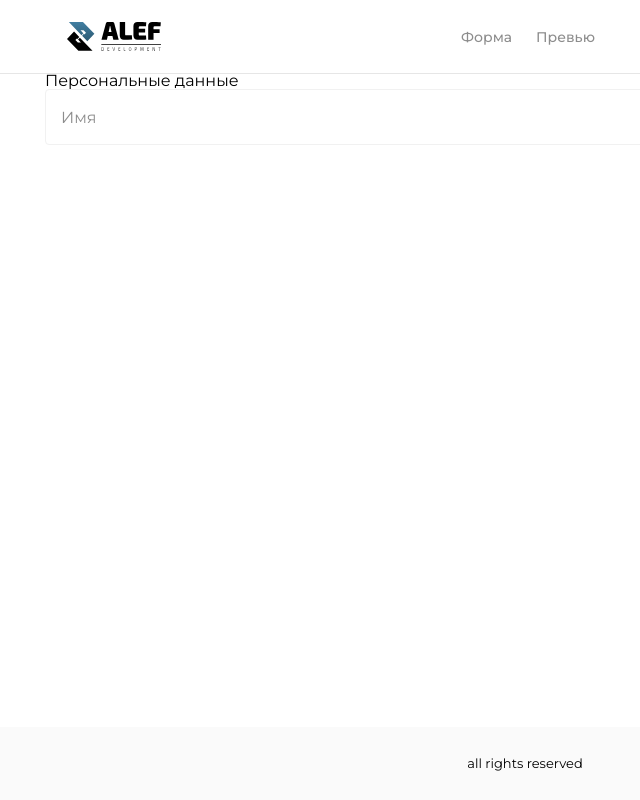
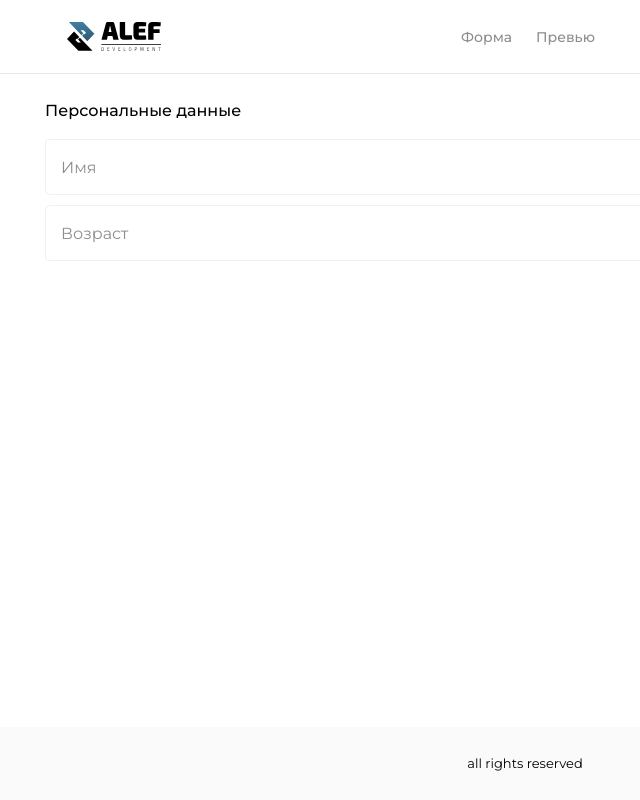
Before and after one commit to Benrise/Alef-Test, a Vue app: page /form in a window 1280 px wide. Shown: the whole page, without its empty margins (115-755 px from the left). Built offline with nearby package versions, Linux system fonts and the light colour scheme.

Commit message:
Personal Data block realized

```diff
--- a/src/components/blocks/PersonalData.vue
+++ b/src/components/blocks/PersonalData.vue
@@ -4,10 +4,12 @@
             <div class="main-block__title">
                 Персональные данные
             </div>
-            <div class="main-block__inputs">
+            <div class="main-block__forms">
                 <BaseForm
                     :label="'Имя'"
-
+                />
+                <BaseForm
+                    :label="'Возраст'"
                 />
             </div>
         </div>
--- a/src/scss/main.scss
+++ b/src/scss/main.scss
@@ -1,3 +1,20 @@
 .main {
     flex: 1 1 auto;
 }
+
+.main-block{
+
+    &__container{
+
+    }
+    &__title{
+        font-size: rem(16);
+        font-weight: 500;
+        padding-bottom: rem(20);
+    }
+    &__forms{
+        display: flex;
+        flex-direction: column;
+        gap: rem(10);
+    }
+}
--- a/src/scss/style.scss
+++ b/src/scss/style.scss
@@ -21,6 +21,7 @@ body {
     min-height: 100%;
     display: flex;
     flex-direction: column;
+    gap: 30px;
 }
 
 [class*="__container"] {
```
